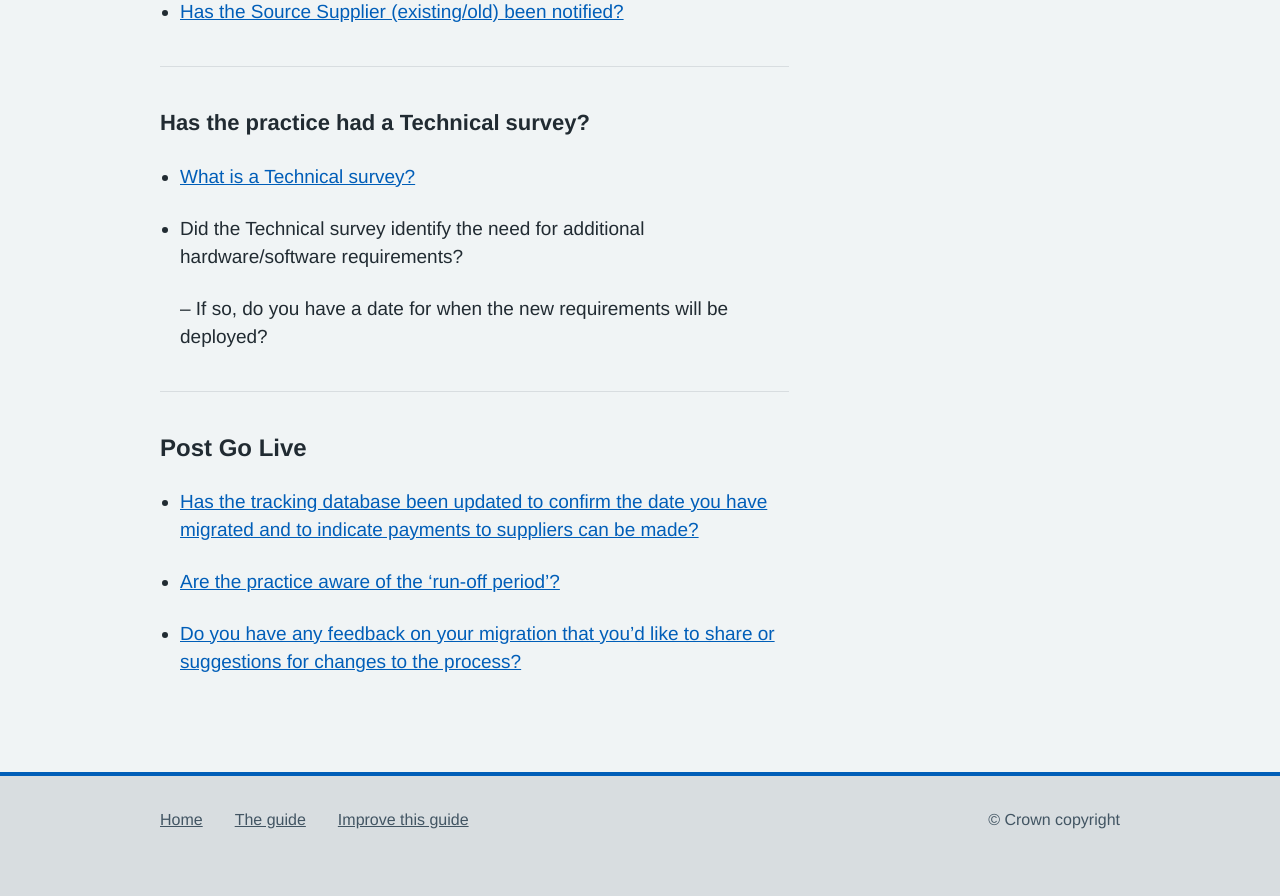
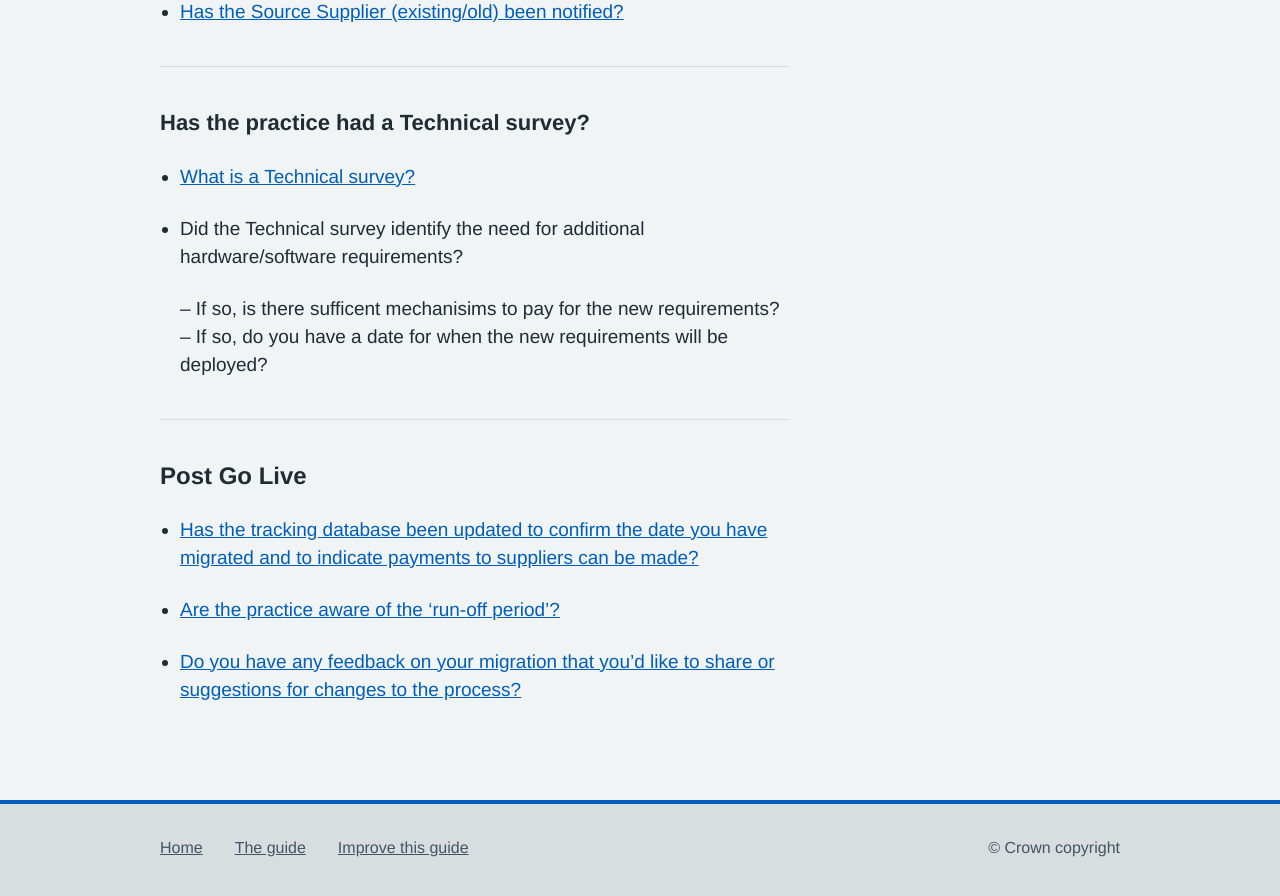
Before and after one commit to nhsconnect/prm-practice-migration, a Jekyll site: the page built from guide/role/clinical-comissioning-groups.md, in a window 1280 px wide and 900 px high, scrolled down 1500 px. Shown: the top 896 px of the window. Built offline with Jekyll 4.4.1, drawn with Linux system fonts in a browser that asks for light colours; some web fonts are replaced; before the commit the page ends 2372 px from its top, so only the background shows below that.

Commit message:
[PT] Add Tech Survey reminder about mechanism to pay for any new requirements

```diff
--- a/guide/role/clinical-comissioning-groups.md
+++ b/guide/role/clinical-comissioning-groups.md
@@ -45,6 +45,7 @@ Below you will find a summary of the key activities and phases the Clinical Comm
 
 * Did the Technical survey identify the need for additional hardware/software requirements?
 
+  -- If so, is there sufficent mechanisims to pay for the new requirements?
   -- If so, do you have a date for when the new requirements will be deployed?
 
 
```
